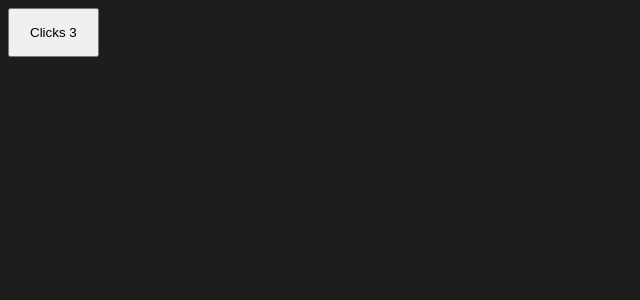
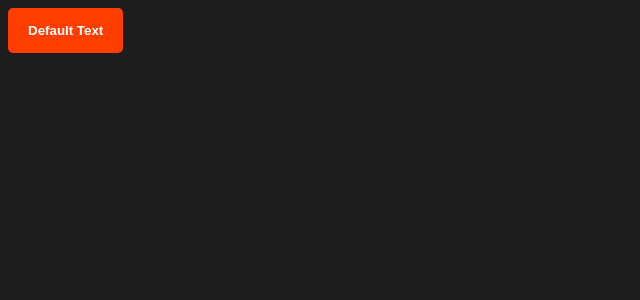
Before and after one commit to Tofu-Gang/svelte-complete-guide, a Svelte app: page / in a window 1280 px wide. Shown: the top 300 px of the page, without its empty margins (0-640 px from the left). Built offline with nearby package versions, Linux system fonts and the light colour scheme.

Commit message:
12. Accessing Component Children With Slots

```diff
--- a/src/App.svelte
+++ b/src/App.svelte
@@ -1,11 +1,5 @@
 <script>
-    import Counter from "./lib/Counter.svelte";
-    const counterProps = {
-      initialCount: 3,
-      maxCount: 6
-    }
+    import Button from "./lib/Button.svelte";
 </script>
-<Counter {...counterProps} />
-<style>
 
-</style>
+<Button />
--- /dev/null
+++ b/src/lib/Button.svelte
@@ -0,0 +1,13 @@
+<button><slot>Default Text</slot></button>
+
+<style>
+    button {
+        border: none;
+        background-color: #ff3e00;
+        color: #ffffff;
+        padding: 15px 20px;
+        font-weight: bold;
+        border-radius: 5px;
+        cursor: pointer;
+    }
+</style>
```
